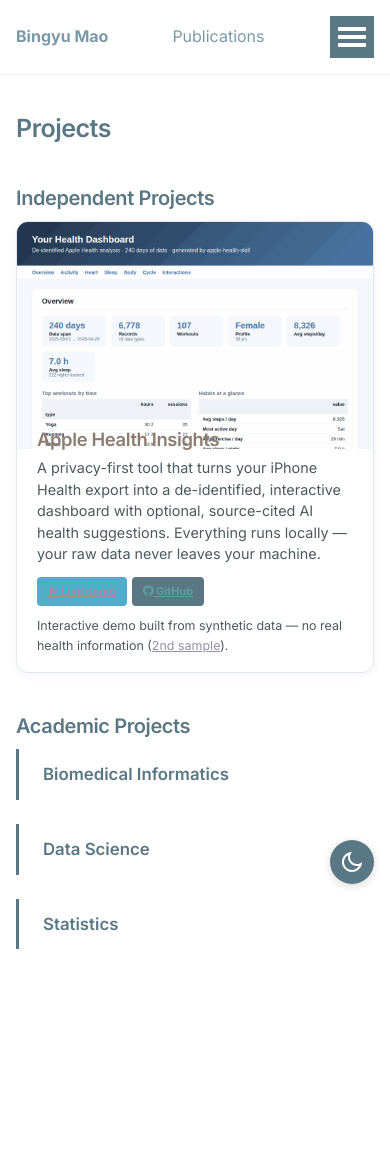
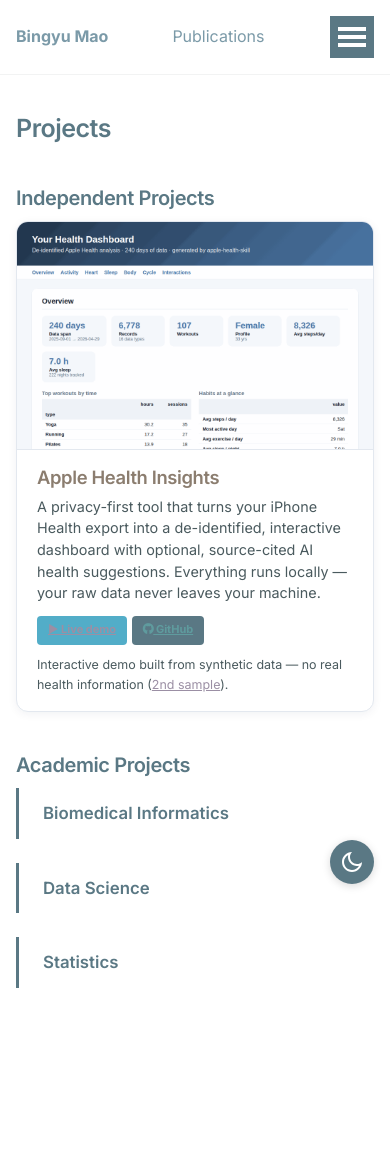
Before and after one commit to BingyuMao/BingyuMao.github.io, a Jekyll site: the page built from _pages/projects.md, in a window 390 px wide. Built offline with Jekyll 4.4.1, drawn with Linux system fonts in a browser that asks for light colours; before the commit the page ends 1125 px from its top, so only the background shows below that.

Commit message:
Fix project card overlap on mobile (stacked layout)
On narrow screens the card stacks, but the image kept height:100% from
the desktop rule. With no defined parent height when stacked, the GIF
overflowed its box and the title/text rendered on top of it. Use the
image's natural height (height:auto) and drop the max-height cap so the
media box fits the whole GIF and text always sits cleanly below.

Co-Authored-By: Claude Opus 4.8 (1M context) <noreply@anthropic.com>

```diff
--- a/_sass/_custom.scss
+++ b/_sass/_custom.scss
@@ -106,16 +106,21 @@ summary::before {
   }
 }
 
-/* Stack vertically on small screens: image on top, text below */
+/* Stack vertically on small screens: image on top, text below.
+   Use the GIF's natural height here (not height:100%) — when stacked the media
+   box has no defined height, so height:100% would overflow and overlap the text. */
 @media (max-width: 600px) {
   .project-card {
     display: block;
+  }
 
-    &__media {
-      max-width: none;
-      max-height: 190px;
-      border-right: 0;
-      border-bottom: 1px solid #e3e8ef;
+  .project-card__media {
+    max-width: none;
+    border-right: 0;
+    border-bottom: 1px solid #e3e8ef;
+
+    img {
+      height: auto;
     }
   }
 }
```
